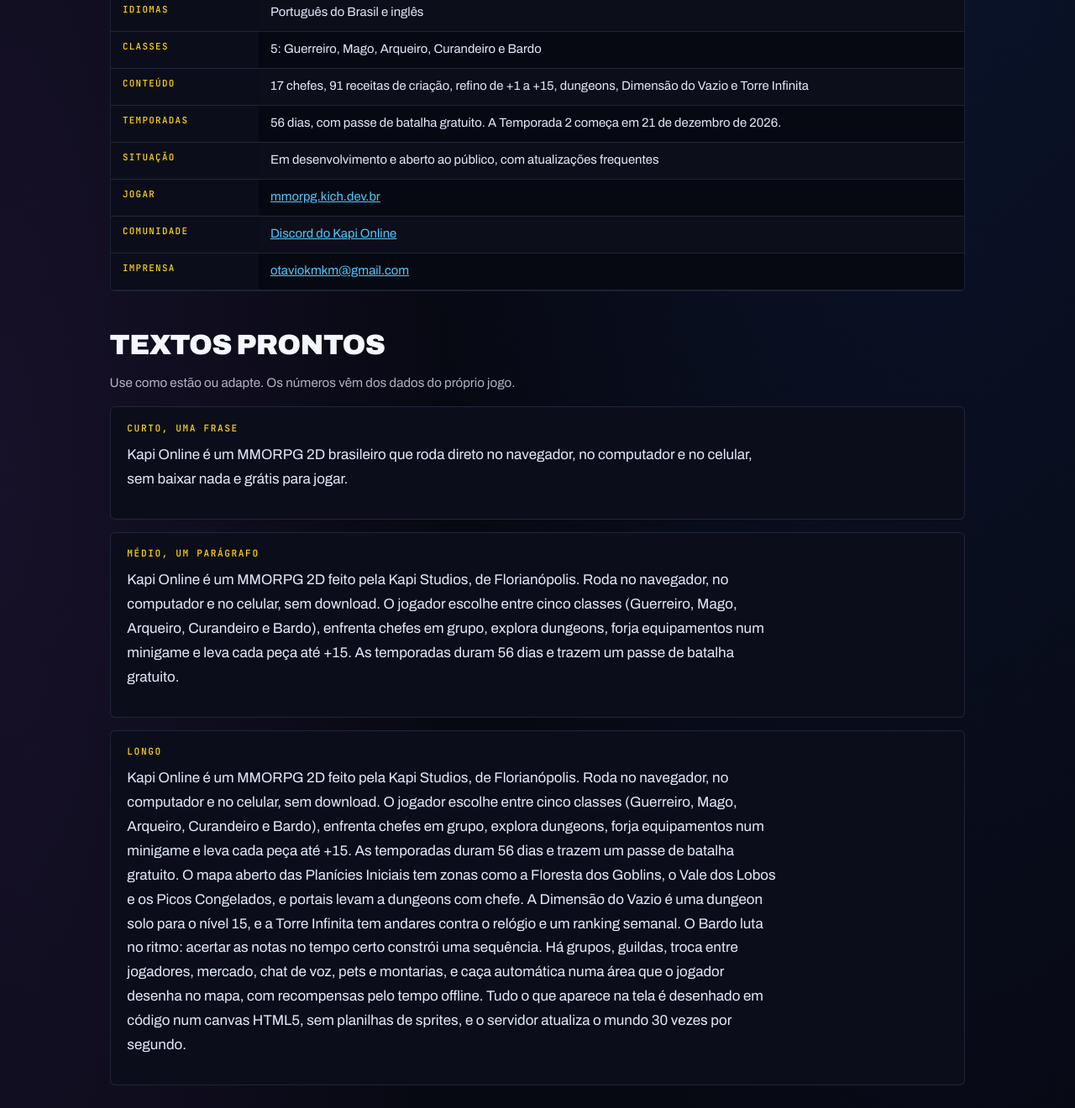
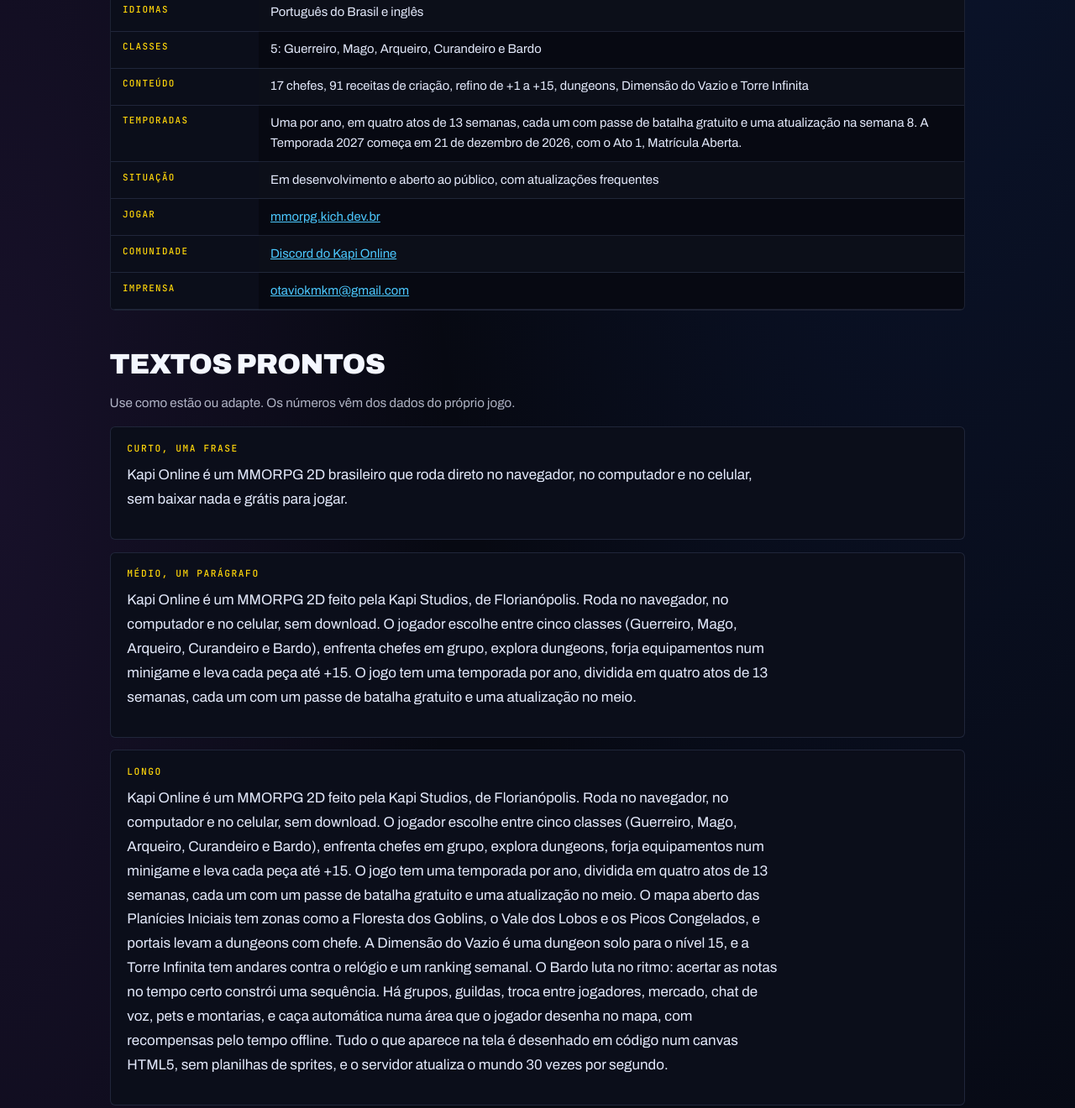
Before and after one commit to tavmata/kapistudios, a plain HTML site: page imprensa/index.html in a window 1280 px wide. Shown: the part 940-2260 px from the top of the page at 84% size. Drawn offline with Linux system fonts and the light colour scheme.

Commit message:
feat: sync latest updates from 2mmorpgexport (2026-11-15)

```diff
--- a/imprensa/index.html
+++ b/imprensa/index.html
@@ -69,7 +69,7 @@
 <tr><th scope="row">Idiomas</th><td>Português do Brasil e inglês</td></tr>
 <tr><th scope="row">Classes</th><td>5: Guerreiro, Mago, Arqueiro, Curandeiro e Bardo</td></tr>
 <tr><th scope="row">Conteúdo</th><td>17 chefes, 91 receitas de criação, refino de +1 a +15, dungeons, Dimensão do Vazio e Torre Infinita</td></tr>
-<tr><th scope="row">Temporadas</th><td>56 dias, com passe de batalha gratuito. A Temporada 2 começa em 21 de dezembro de 2026.</td></tr>
+<tr><th scope="row">Temporadas</th><td>Uma por ano, em quatro atos de 13 semanas, cada um com passe de batalha gratuito e uma atualização na semana 8. A Temporada 2027 começa em 21 de dezembro de 2026, com o Ato 1, Matrícula Aberta.</td></tr>
 <tr><th scope="row">Situação</th><td>Em desenvolvimento e aberto ao público, com atualizações frequentes</td></tr>
 <tr><th scope="row">Jogar</th><td><a href="https://mmorpg.kich.dev.br/">mmorpg.kich.dev.br</a></td></tr>
 <tr><th scope="row">Comunidade</th><td><a href="https://discord.gg/JKZxhSctuv" rel="noopener noreferrer">Discord do Kapi Online</a></td></tr>
@@ -80,13 +80,13 @@
 <h2 class="display-sm press-h" id="textos">Textos prontos</h2>
 <p class="note">Use como estão ou adapte. Os números vêm dos dados do próprio jogo.</p>
 <div class="press-text" id="texto-curto"><p class="mono">curto, uma frase</p><p>Kapi Online é um MMORPG 2D brasileiro que roda direto no navegador, no computador e no celular, sem baixar nada e grátis para jogar.</p></div>
-<div class="press-text" id="texto-medio"><p class="mono">médio, um parágrafo</p><p>Kapi Online é um MMORPG 2D feito pela Kapi Studios, de Florianópolis. Roda no navegador, no computador e no celular, sem download. O jogador escolhe entre cinco classes (Guerreiro, Mago, Arqueiro, Curandeiro e Bardo), enfrenta chefes em grupo, explora dungeons, forja equipamentos num minigame e leva cada peça até +15. As temporadas duram 56 dias e trazem um passe de batalha gratuito.</p></div>
-<div class="press-text" id="texto-longo"><p class="mono">longo</p><p>Kapi Online é um MMORPG 2D feito pela Kapi Studios, de Florianópolis. Roda no navegador, no computador e no celular, sem download. O jogador escolhe entre cinco classes (Guerreiro, Mago, Arqueiro, Curandeiro e Bardo), enfrenta chefes em grupo, explora dungeons, forja equipamentos num minigame e leva cada peça até +15. As temporadas duram 56 dias e trazem um passe de batalha gratuito. O mapa aberto das Planícies Iniciais tem zonas como a Floresta dos Goblins, o Vale dos Lobos e os Picos Congelados, e portais levam a dungeons com chefe. A Dimensão do Vazio é uma dungeon solo para o nível 15, e a Torre Infinita tem andares contra o relógio e um ranking semanal. O Bardo luta no ritmo: acertar as notas no tempo certo constrói uma sequência. Há grupos, guildas, troca entre jogadores, mercado, chat de voz, pets e montarias, e caça automática numa área que o jogador desenha no mapa, com recompensas pelo tempo offline. Tudo o que aparece na tela é desenhado em código num canvas HTML5, sem planilhas de sprites, e o servidor atualiza o mundo 30 vezes por segundo.</p></div>
+<div class="press-text" id="texto-medio"><p class="mono">médio, um parágrafo</p><p>Kapi Online é um MMORPG 2D feito pela Kapi Studios, de Florianópolis. Roda no navegador, no computador e no celular, sem download. O jogador escolhe entre cinco classes (Guerreiro, Mago, Arqueiro, Curandeiro e Bardo), enfrenta chefes em grupo, explora dungeons, forja equipamentos num minigame e leva cada peça até +15. O jogo tem uma temporada por ano, dividida em quatro atos de 13 semanas, cada um com um passe de batalha gratuito e uma atualização no meio.</p></div>
+<div class="press-text" id="texto-longo"><p class="mono">longo</p><p>Kapi Online é um MMORPG 2D feito pela Kapi Studios, de Florianópolis. Roda no navegador, no computador e no celular, sem download. O jogador escolhe entre cinco classes (Guerreiro, Mago, Arqueiro, Curandeiro e Bardo), enfrenta chefes em grupo, explora dungeons, forja equipamentos num minigame e leva cada peça até +15. O jogo tem uma temporada por ano, dividida em quatro atos de 13 semanas, cada um com um passe de batalha gratuito e uma atualização no meio. O mapa aberto das Planícies Iniciais tem zonas como a Floresta dos Goblins, o Vale dos Lobos e os Picos Congelados, e portais levam a dungeons com chefe. A Dimensão do Vazio é uma dungeon solo para o nível 15, e a Torre Infinita tem andares contra o relógio e um ranking semanal. O Bardo luta no ritmo: acertar as notas no tempo certo constrói uma sequência. Há grupos, guildas, troca entre jogadores, mercado, chat de voz, pets e montarias, e caça automática numa área que o jogador desenha no mapa, com recompensas pelo tempo offline. Tudo o que aparece na tela é desenhado em código num canvas HTML5, sem planilhas de sprites, e o servidor atualiza o mundo 30 vezes por segundo.</p></div>
 
 <h2 class="display-sm press-h" id="pautas">Pautas</h2>
 <div class="press-angles">
 <article class="panel"><h3>Um MMORPG desenhado inteiro em código</h3><p>Personagens, monstros, itens e terreno são desenhados direto num canvas, sem nenhuma planilha de sprites. Trocar a cor de uma armadura é mudar uma linha. O desafio virou desempenho: o chão é pré-desenhado em segundo plano para o jogo rodar no celular. <a href="/blog/como-o-kapi-online-e-desenhado-em-codigo/">Leia o diário de desenvolvimento</a>.</p></article>
-<article class="panel"><h3>Temporadas desenhadas a partir de entrevistas</h3><p>O estúdio conversou com jogadores de Ragnarok, World of Warcraft, Lineage 2 e Elder Scrolls Online que hoje trabalham e jogam de uma a três horas por noite. Um veterano de Ragnarok disse que dois meses é o tempo de aproveitar um jogo. As temporadas de 56 dias saíram dessa conversa.</p></article>
+<article class="panel"><h3>Temporadas desenhadas a partir de entrevistas</h3><p>O estúdio conversou com jogadores de Ragnarok, World of Warcraft, Lineage 2 e Elder Scrolls Online que hoje trabalham e jogam de uma a três horas por noite. Um veterano de Ragnarok disse que dois meses é o tempo de aproveitar um jogo. Por isso cada ato traz novidade duas vezes, no começo e no meio, a cada seis ou sete semanas.</p></article>
 <article class="panel"><h3>Bugs de verdade, contados em público</h3><p>Na série Bug Report, o estúdio mostra falhas encontradas por jogadores, como o lobo cujo rabo nenhum golpe acertava, notado pelo primeiro jogador a chegar ao nível 70 nos testes.</p></article>
 <article class="panel"><h3>Um estúdio de Floripa com uma capivara de mascote</h3><p>A Kapi Studios é um estúdio independente de Florianópolis, que participa da pré-incubação do ImpactIA e faz jogos online pensados para o público brasileiro.</p></article>
 </div>
@@ -145,7 +145,7 @@
 
 <h2 class="display-sm press-h" id="english" lang="en">In English</h2>
 <div class="prose press-prose" lang="en">
-<p>Kapi Online is a free-to-play 2D MMORPG from Kapi Studios, an independent studio in Florianópolis, Brazil. It runs in the browser on desktop and mobile with no download, in Brazilian Portuguese and English. Players pick from 5 classes, fight bosses in groups, run dungeons, forge gear in a minigame and refine it up to +15. Seasons last 56 days and come with a free battle pass. Everything on screen is drawn in code on an HTML5 canvas, with no sprite sheets.</p>
+<p>Kapi Online is a free-to-play 2D MMORPG from Kapi Studios, an independent studio in Florianópolis, Brazil. It runs in the browser on desktop and mobile with no download, in Brazilian Portuguese and English. Players pick from 5 classes, fight bosses in groups, run dungeons, forge gear in a minigame and refine it up to +15. There is one season a year in 4 acts of 13 weeks, each with a free battle pass and a mid-act update. Everything on screen is drawn in code on an HTML5 canvas, with no sprite sheets.</p>
 <p>All images, logos and trailers on this page may be used freely in coverage. Press contact: <a href="mailto:otaviokmkm@gmail.com">otaviokmkm@gmail.com</a>. Play: <a href="https://mmorpg.kich.dev.br/en">mmorpg.kich.dev.br/en</a>.</p>
 </div>
 <aside class="cta"><p>Kapi Online roda direto no navegador, sem baixar nada, no computador e no celular.</p><a class="btn btn-primary" href="https://mmorpg.kich.dev.br/"><span>Jogar Kapi Online agora</span><span class="btn-icon"><svg width="18" height="18" viewBox="0 0 24 24" aria-hidden="true"><path d="M5 12h13M13 6l6 6-6 6" fill="none" stroke="currentColor" stroke-width="2.4" stroke-linecap="square" stroke-linejoin="miter"/></svg></span></a></aside>
```
